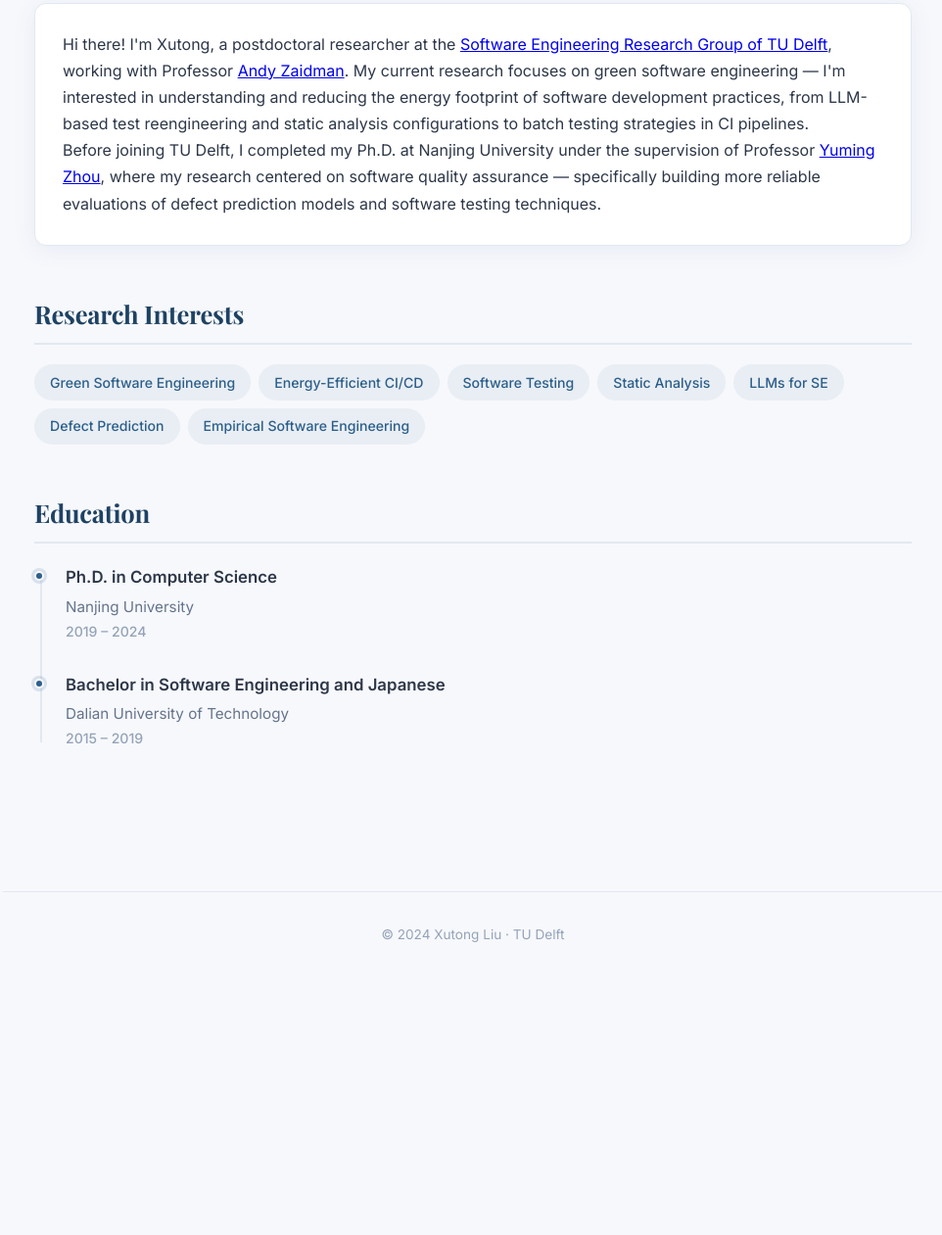
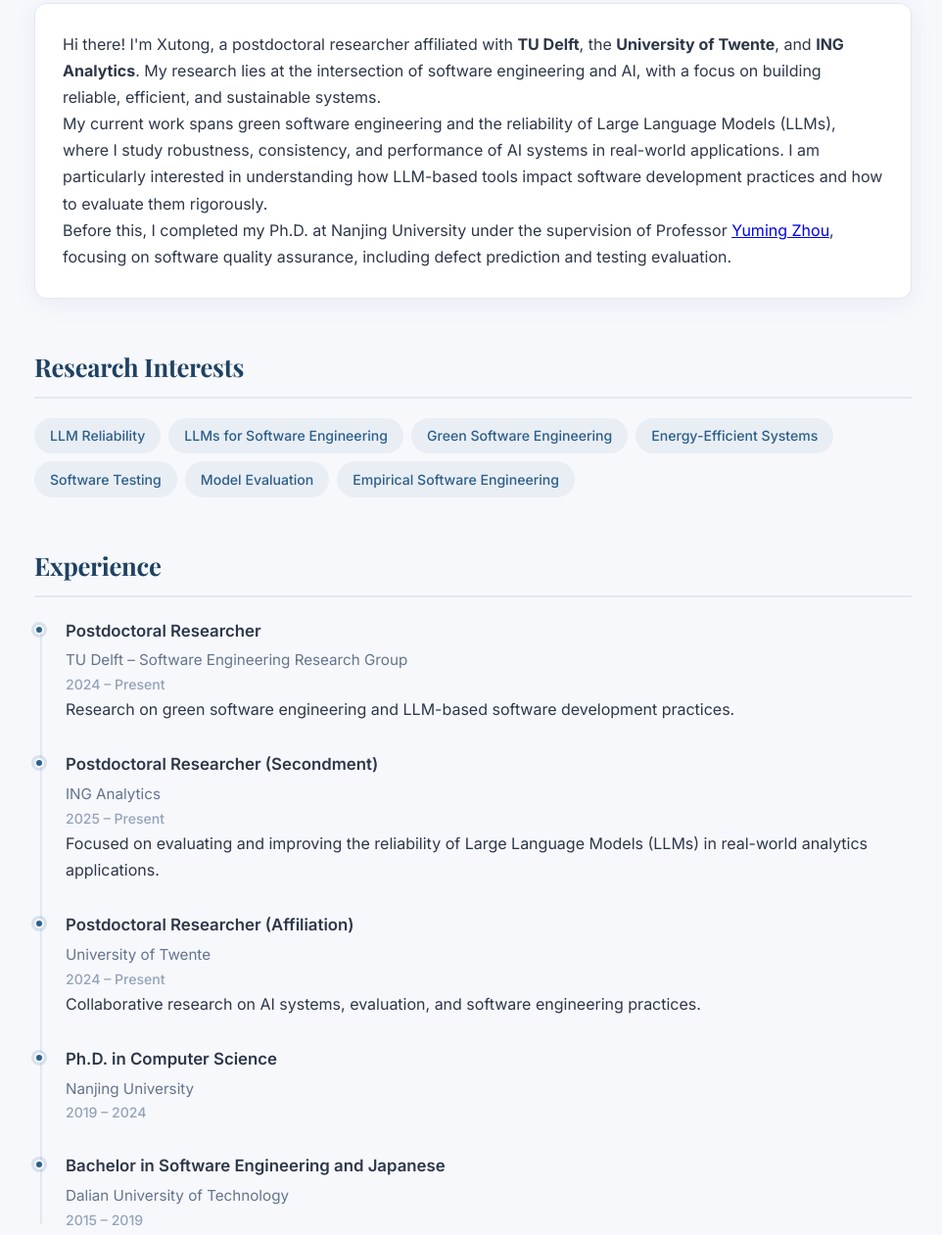
Before and after one commit to liu906/liu906.github.io, a plain HTML site: page index.html in a window 1280 px wide. Shown: the part 483-1744 px from the top of the page at 98% size, without its empty margins (157-1119 px from the left). Before the commit the page ends 1481 px from the top, so only its background shows below. Drawn offline with nearby package versions, Linux system fonts and the light colour scheme.

Commit message:
update profile

```diff
--- a/index.html
+++ b/index.html
@@ -11,6 +11,7 @@
   <link rel="stylesheet" href="style.css">
 </head>
 <body>
+
   <!-- Navigation -->
   <nav class="navbar">
     <div class="nav-inner">
@@ -30,12 +31,16 @@
   <!-- Hero -->
   <header class="hero">
     <div class="hero-content fade-in">
-      <div class="hero-avatar"><img src="profile.jpg" alt="Xutong Liu"></div>
+      <div class="hero-avatar">
+        <img src="profile.jpg" alt="Xutong Liu">
+      </div>
       <div class="hero-text">
         <h1>Xutong Liu</h1>
         <p class="subtitle typed" data-text="Postdoctoral Researcher in Software Engineering"></p>
         <p class="affiliation">
-          <a href="https://se.ewi.tudelft.nl/" target="_blank">Software Engineering Research Group</a> at TU Delft
+          <a href="https://se.ewi.tudelft.nl/" target="_blank">TU Delft</a> ·
+          <a href="#" target="_blank">University of Twente</a> ·
+          <a href="#" target="_blank">ING Analytics</a>
         </p>
         <div class="hero-links">
           <a href="mailto:X.Liu-14@tudelft.nl">&#9993; Email</a>
@@ -49,23 +54,27 @@
 
   <!-- Main Content -->
   <main class="main">
+
     <!-- About -->
     <section class="section fade-in">
       <h2 class="section-title">About me</h2>
       <div class="card">
         <p>
-          Hi there! I'm Xutong, a postdoctoral researcher at the
-          <a href="https://se.ewi.tudelft.nl/" target="_blank">Software Engineering Research Group of TU Delft</a>,
-          working with Professor <a href="https://azaidman.github.io/" target="_blank">Andy Zaidman</a>.
-          My current research focuses on green software engineering &mdash; I'm interested in understanding and reducing the
-          energy footprint of software development practices, from LLM-based test reengineering and static analysis
-          configurations to batch testing strategies in CI pipelines.
+          Hi there! I'm Xutong, a postdoctoral researcher affiliated with
+          <strong>TU Delft</strong>, the <strong>University of Twente</strong>, and <strong>ING Analytics</strong>.
+          My research lies at the intersection of software engineering and AI, with a focus on
+          building reliable, efficient, and sustainable systems.
         </p>
         <p>
-          Before joining TU Delft, I completed my Ph.D. at Nanjing University under the supervision of Professor
-          <a href="https://cs.nju.edu.cn/zhouyuming/" target="_blank">Yuming Zhou</a>, where my research centered on
-          software quality assurance &mdash; specifically building more reliable evaluations of defect prediction models
-          and software testing techniques.
+          My current work spans green software engineering and the reliability of Large Language Models (LLMs),
+          where I study robustness, consistency, and performance of AI systems in real-world applications.
+          I am particularly interested in understanding how LLM-based tools impact software development
+          practices and how to evaluate them rigorously.
+        </p>
+        <p>
+          Before this, I completed my Ph.D. at Nanjing University under the supervision of Professor
+          <a href="https://cs.nju.edu.cn/zhouyuming/" target="_blank">Yuming Zhou</a>, focusing on
+          software quality assurance, including defect prediction and testing evaluation.
         </p>
       </div>
     </section>
@@ -74,37 +83,62 @@
     <section class="section fade-in">
       <h2 class="section-title">Research Interests</h2>
       <div class="tags">
+        <span class="tag">LLM Reliability</span>
+        <span class="tag">LLMs for Software Engineering</span>
         <span class="tag">Green Software Engineering</span>
-        <span class="tag">Energy-Efficient CI/CD</span>
+        <span class="tag">Energy-Efficient Systems</span>
         <span class="tag">Software Testing</span>
-        <span class="tag">Static Analysis</span>
-        <span class="tag">LLMs for SE</span>
-        <span class="tag">Defect Prediction</span>
+        <span class="tag">Model Evaluation</span>
         <span class="tag">Empirical Software Engineering</span>
       </div>
     </section>
 
-    <!-- Education -->
+    <!-- Experience -->
     <section class="section fade-in">
-      <h2 class="section-title">Education</h2>
+      <h2 class="section-title">Experience</h2>
       <div class="timeline">
+
+        <div class="timeline-item">
+          <h3>Postdoctoral Researcher</h3>
+          <p class="institution">TU Delft – Software Engineering Research Group</p>
+          <p class="period">2024 – Present</p>
+          <p>Research on green software engineering and LLM-based software development practices.</p>
+        </div>
+
+        <div class="timeline-item">
+          <h3>Postdoctoral Researcher (Secondment)</h3>
+          <p class="institution">ING Analytics</p>
+          <p class="period">2025 – Present</p>
+          <p>Focused on evaluating and improving the reliability of Large Language Models (LLMs) in real-world analytics applications.</p>
+        </div>
+
+        <div class="timeline-item">
+          <h3>Postdoctoral Researcher (Affiliation)</h3>
+          <p class="institution">University of Twente</p>
+          <p class="period">2024 – Present</p>
+          <p>Collaborative research on AI systems, evaluation, and software engineering practices.</p>
+        </div>
+
         <div class="timeline-item">
           <h3>Ph.D. in Computer Science</h3>
           <p class="institution">Nanjing University</p>
-          <p class="period">2019 &ndash; 2024</p>
+          <p class="period">2019 – 2024</p>
         </div>
+
         <div class="timeline-item">
           <h3>Bachelor in Software Engineering and Japanese</h3>
           <p class="institution">Dalian University of Technology</p>
-          <p class="period">2015 &ndash; 2019</p>
+          <p class="period">2015 – 2019</p>
         </div>
+
       </div>
     </section>
+
   </main>
 
   <!-- Footer -->
   <footer class="footer">
-    <p>&copy; 2024 Xutong Liu &middot; TU Delft</p>
+    <p>&copy; 2024 Xutong Liu · TU Delft · University of Twente · ING</p>
   </footer>
 
   <script src="script.js"></script>
```
